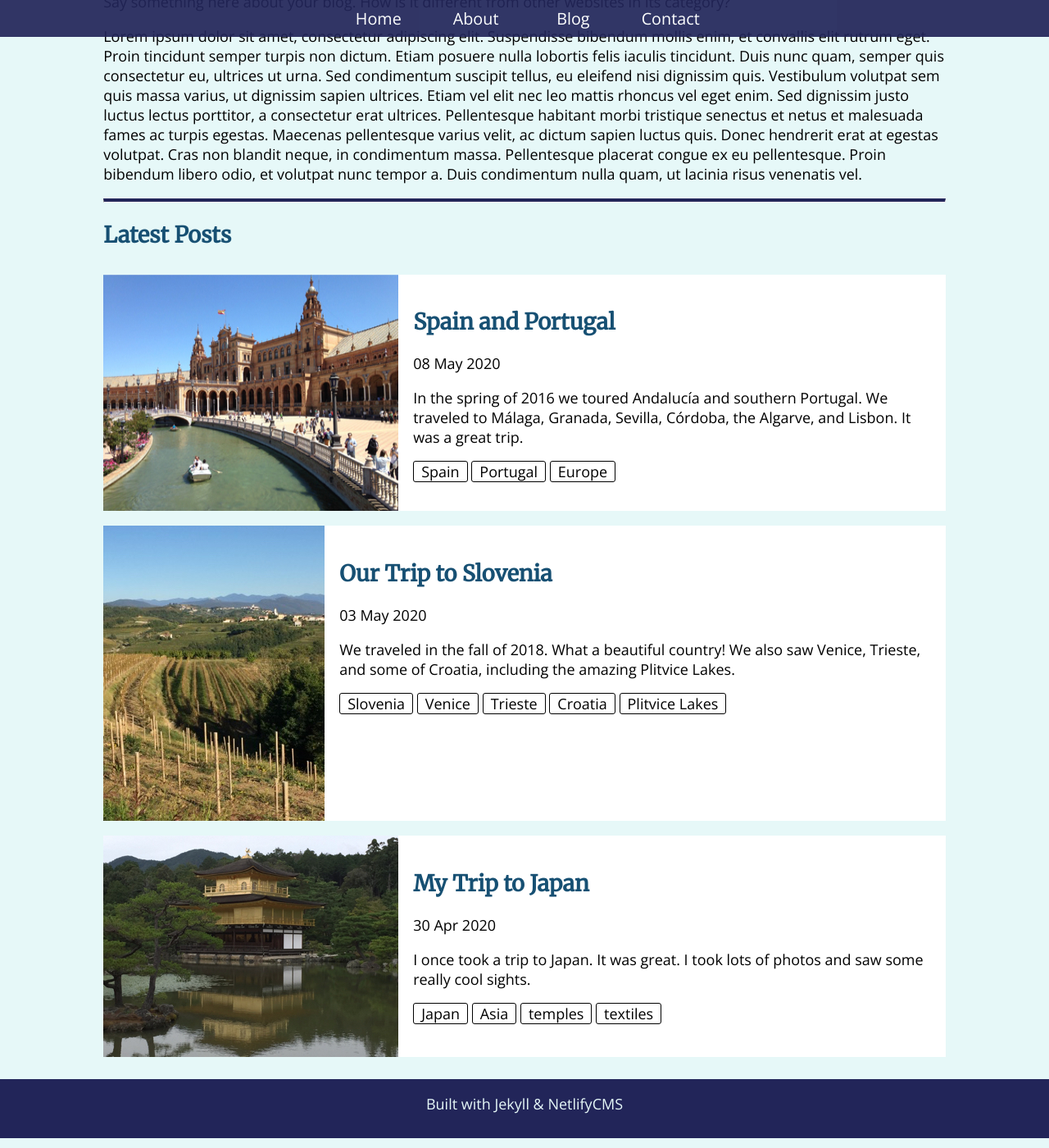
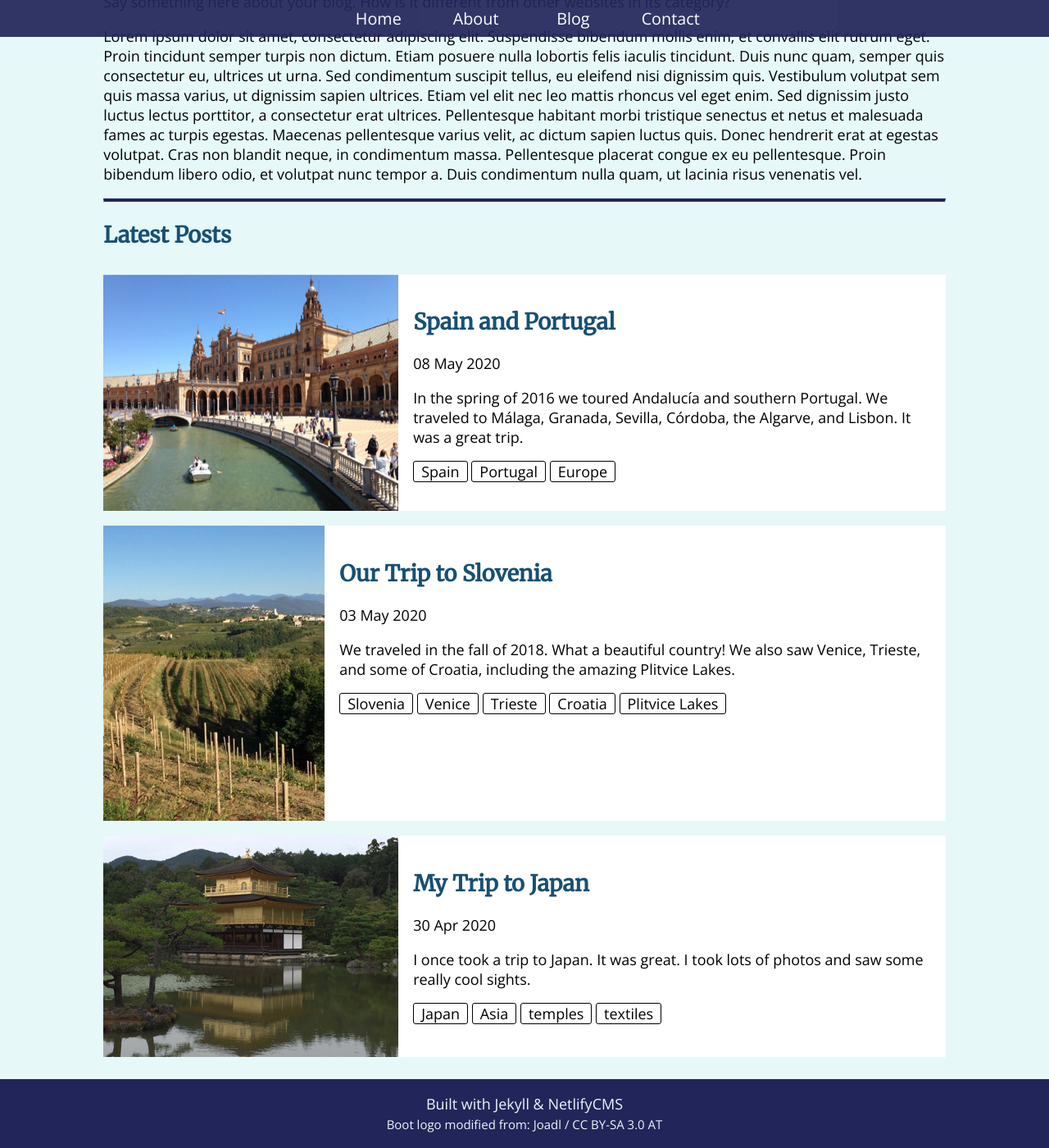
Before and after one commit to placeholdergit/cloneexpjekyllcms, a Jekyll site: the page built from index.md, in a window 1280 px wide and 1400 px high, scrolled down 574 px. Shown: the whole window at 82% size. Built offline with Jekyll 4.4.1, drawn with Linux system fonts in a browser that asks for light colours; a script that is not in the unit is left out.

Commit message:
Logo attribution; footer is flex-direction: column

```diff
--- a/_includes/footer.html
+++ b/_includes/footer.html
@@ -2,4 +2,10 @@
   <div>
     Built with Jekyll & NetlifyCMS
   </div>
+  <div>
+    <small>
+      Boot logo modified from:
+      <a href="https://commons.wikimedia.org/wiki/File:Bergschuh_Leder_um_1982.jpg" title="via Wikimedia Commons"> Joadl</a> / <a href="https://creativecommons.org/licenses/by-sa/3.0/at/deed.en">CC BY-SA 3.0 AT</a>
+    </small>
+  </div>
 </footer>
--- a/_sass/main.scss
+++ b/_sass/main.scss
@@ -58,7 +58,7 @@ a:hover {
   color: $linkColor; // #4424D6;
   border-bottom: solid 3px $linkColor; // #4424D6;
 }
-nav.reverse-colors a:hover {
+nav.reverse-colors a:hover, footer a:hover {
   color: inherit;
   border-bottom: solid 3px #ffffff;
 }
@@ -177,7 +177,7 @@ nav {
     flex: 1 1 40%;
   }
 }
-.flex-nav-container, .flex-footer-container {
+.flex-nav-container { // .flex-footer-container {
   display: flex;
   flex-wrap: wrap;
   justify-content: center;
@@ -185,6 +185,13 @@ nav {
 .flex-nav-container > * {
   flex: 0 1 6em;
   text-align: center;
+}
+.flex-footer-container {
+  display: flex;
+  flex-direction: column;
+}
+.flex-footer-container > * {
+  align-self: center;
 }
 // .flex-footer-container {
 //   justify-content: center;
@@ -218,7 +225,8 @@ nav {
   /* row-gap: 1em; */
   grid-template-columns: repeat(12, 1fr);
   grid-template-rows: [logo-start] 80px [nav-start] 2.5em [header-start] auto [main-start] auto
-                        [post-list-start] minmax(15vh,auto) [footer-start] 5em [footer-end];
+                        [post-list-start] minmax(15vh,auto) [footer-start] minmax(5em,auto)
+                          [footer-end];
 }
 .header {
   grid-column: 1 / -1;
```
